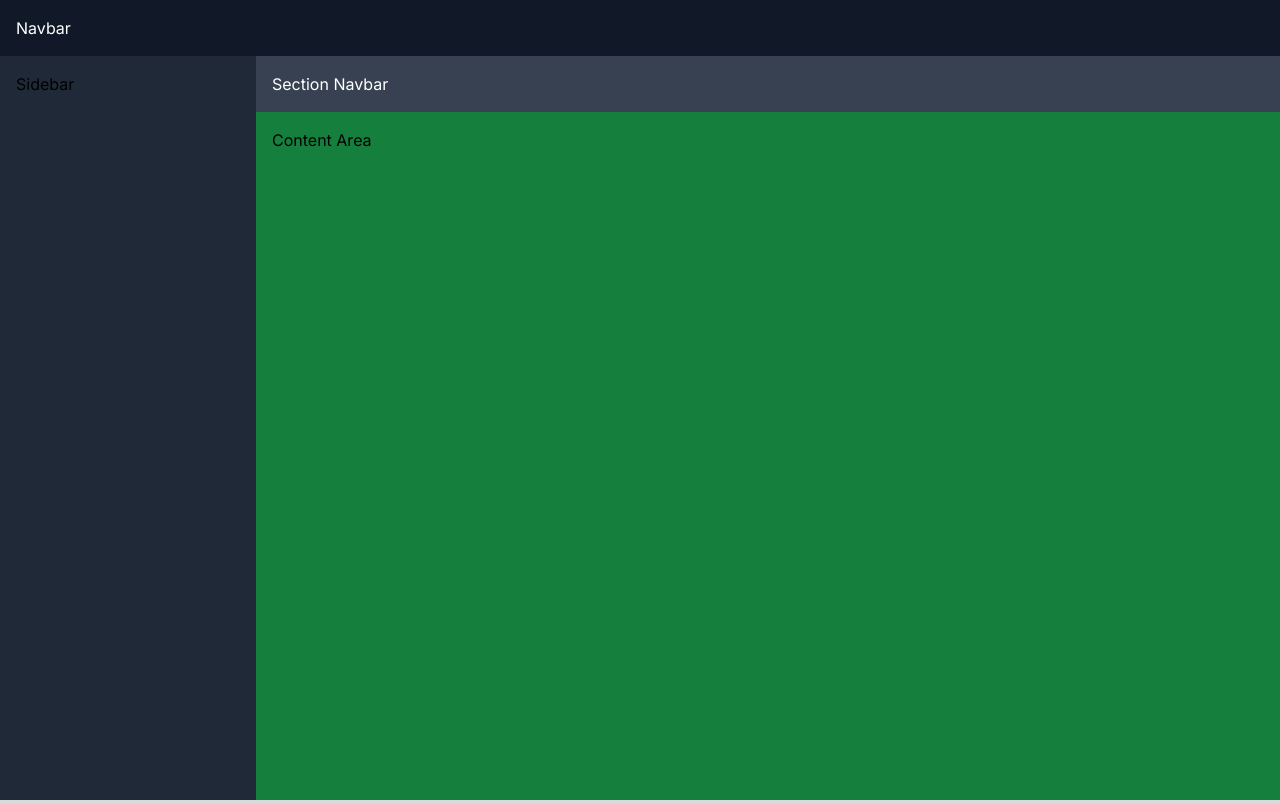
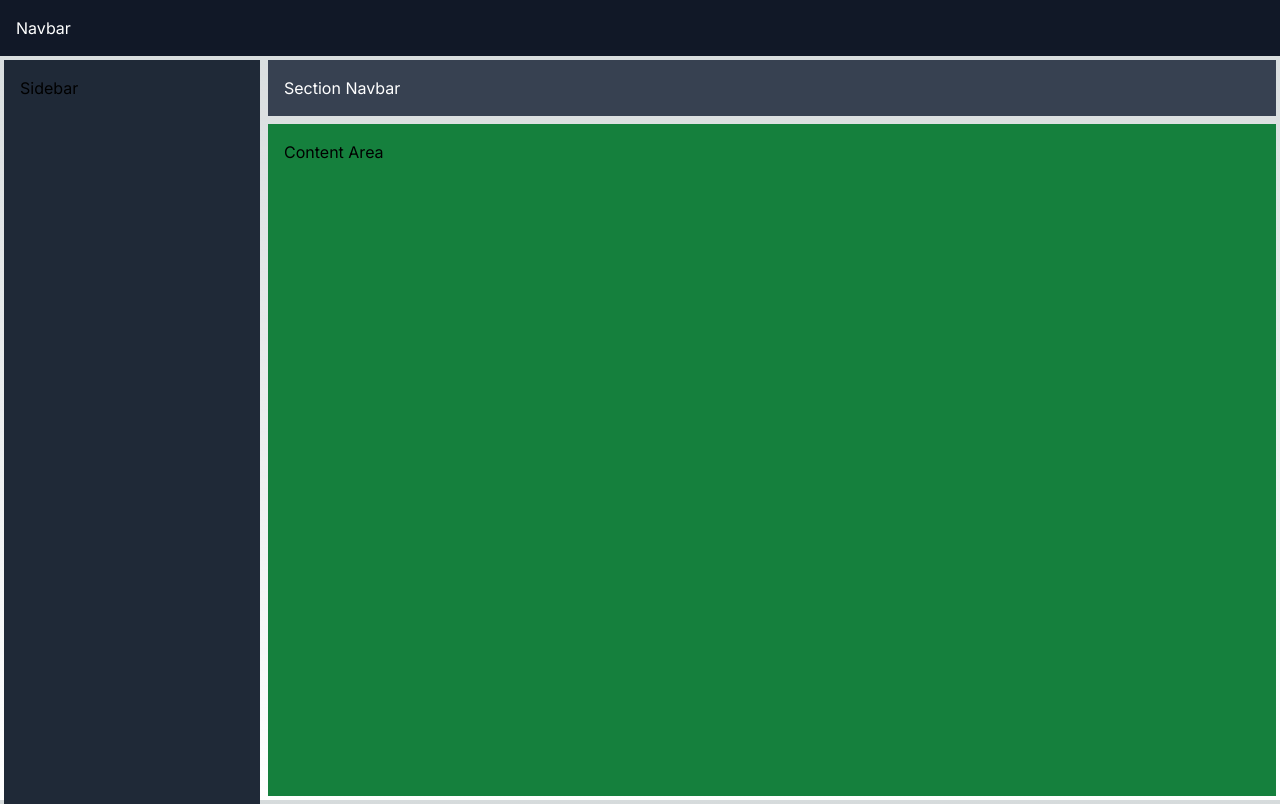
Before and after one commit to NVR-2023/TBD-GiftMe-wish-list-app, a Next.js app: page /wishlists in a window 1280 px wide. Built offline with nearby package versions, Linux system fonts and the light colour scheme.

Commit message:
magins added to basic layout

```diff
--- a/src/app/wishlists/page.tsx
+++ b/src/app/wishlists/page.tsx
@@ -12,14 +12,14 @@ export default function Wishlists() {
         Navbar
       </div>
       <div className="flex flex-1">
-        <div className="w-1/5 h-full bg-gray-800 p-4 overflow-y-auto">
+        <div className="m-1 w-1/5 h-full bg-gray-800 p-4 overflow-y-auto">
         Sidebar
         </div>
         <div className="flex flex-col flex-1">
-          <div className="bg-gray-700 text-white p-4">
+          <div className="m-1 bg-gray-700 text-white p-4">
             Section Navbar
           </div>
-          <div className="flex-1 bg-green-700 p-4 overflow-y-auto">
+          <div className="m-1 flex-1 bg-green-700 p-4 overflow-y-auto">
             Content Area
           </div>
         </div>
```
